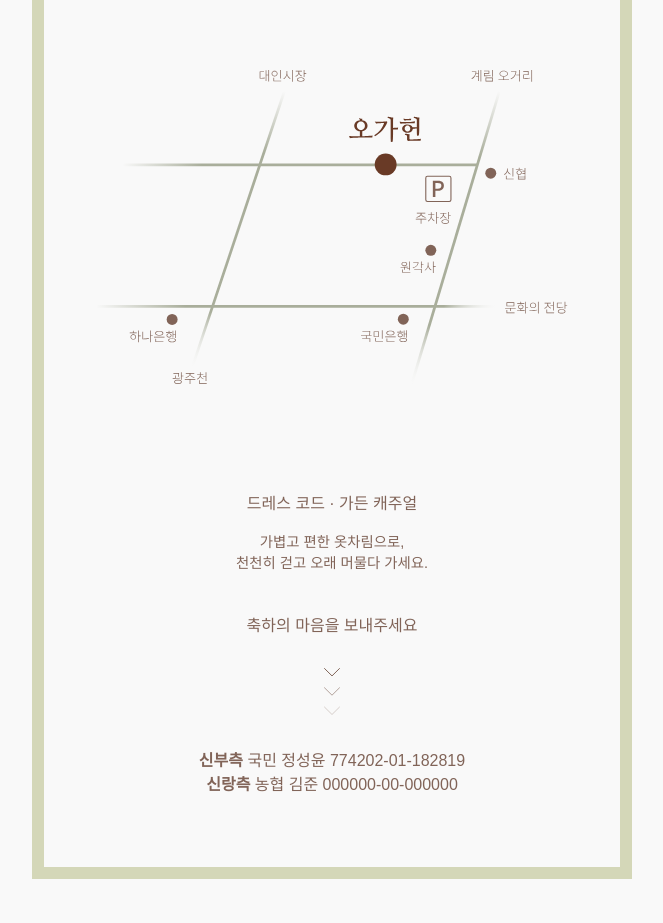
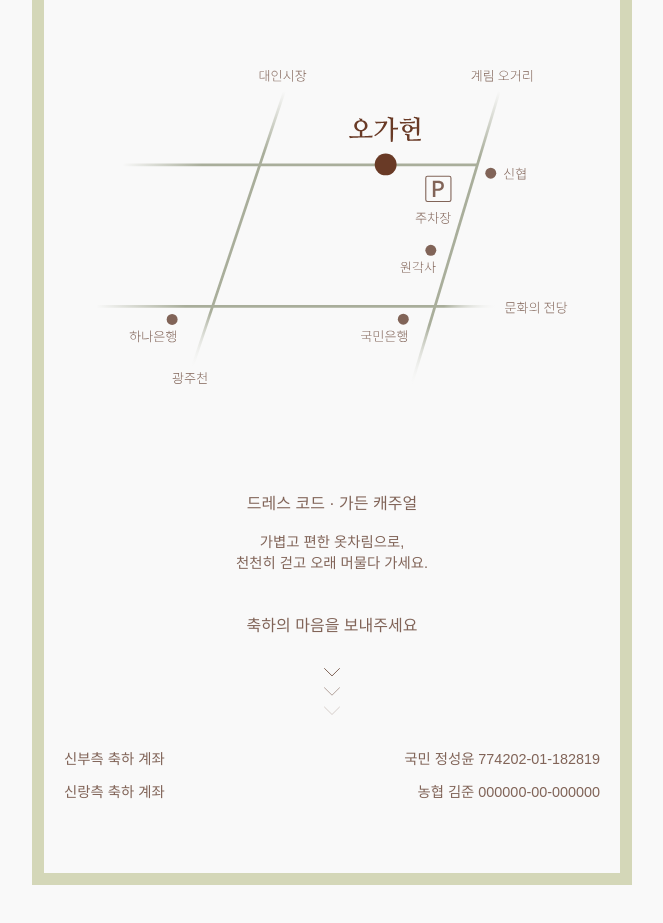
Before and after one commit to wjdjsy0330/weddinginv, a plain HTML site: page index.html in a window 1280 px wide. Shown: the part 839-1762 px from the top of the page, without its empty margins (308-971 px from the left). Drawn offline with Linux system fonts and the light colour scheme; a web font is replaced by a local one.

Commit message:
Update index.html

```diff
--- a/index.html
+++ b/index.html
@@ -5,7 +5,6 @@
   <meta name="viewport" content="width=device-width, initial-scale=1.0" />
   <title>모바일 청첩장</title>
   <link rel="stylesheet" href="styles.css" />
-
   <style>
     @font-face {
       font-family: 'NanumMyeongjo';
@@ -68,9 +67,17 @@
     <section class="section">
       <p class="section-title">축하의 마음을 보내주세요</p>
       <img src="./assets/down_arrow.svg" alt="arrow" class="arrow" />
-      <div class="account">
-        <p><strong>신부측</strong> 국민 정성윤 774202-01-182819</p>
-        <p><strong>신랑측</strong> 농협 김준 000000-00-000000</p>
+
+      <div class="account-line">
+        <div class="label">신부측 축하 계좌</div>
+        <div class="divider-line"></div>
+        <div class="info">국민 정성윤 774202-01-182819</div>
+      </div>
+
+      <div class="account-line">
+        <div class="label">신랑측 축하 계좌</div>
+        <div class="divider-line"></div>
+        <div class="info">농협 김준 000000-00-000000</div>
       </div>
     </section>
 
```
